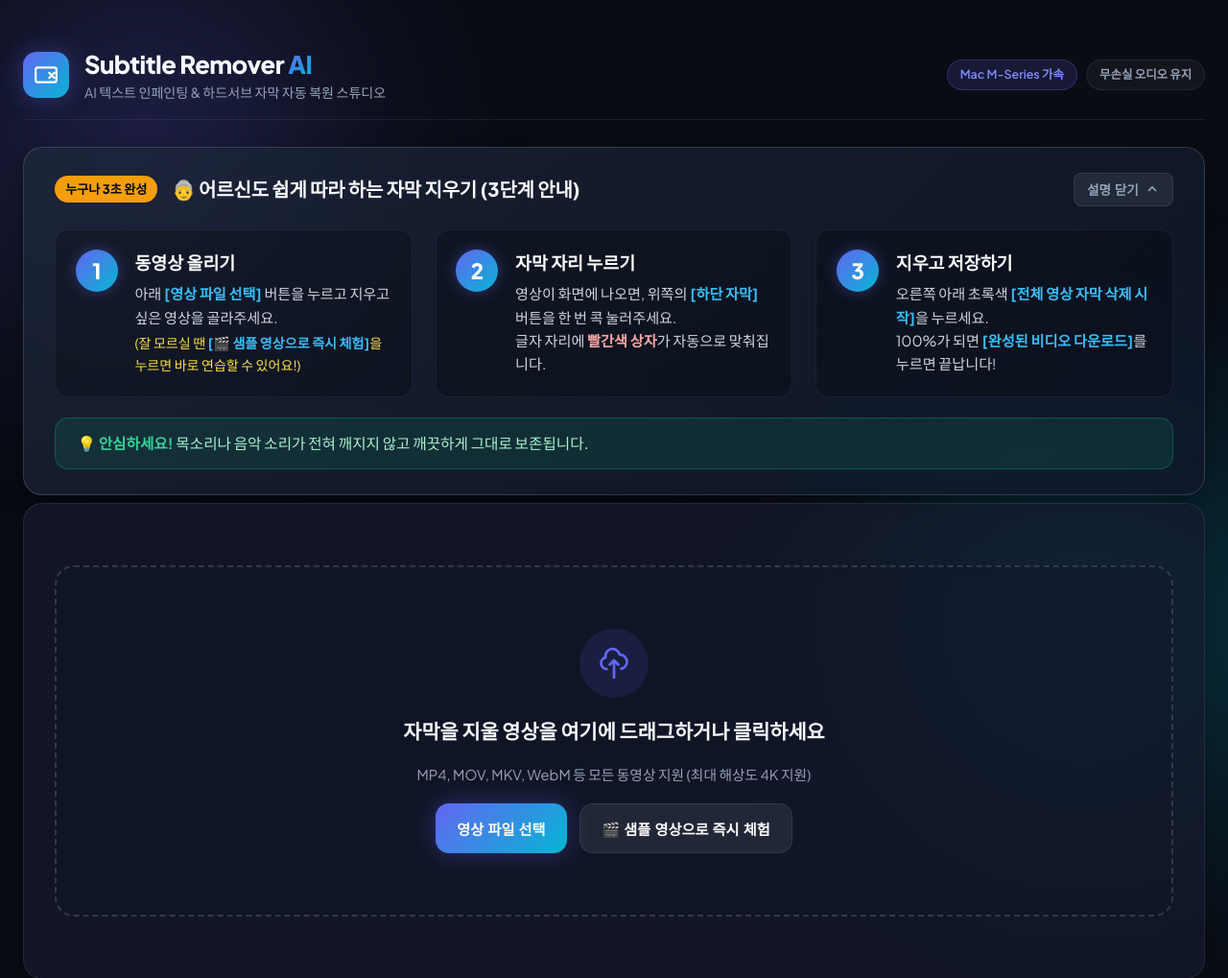
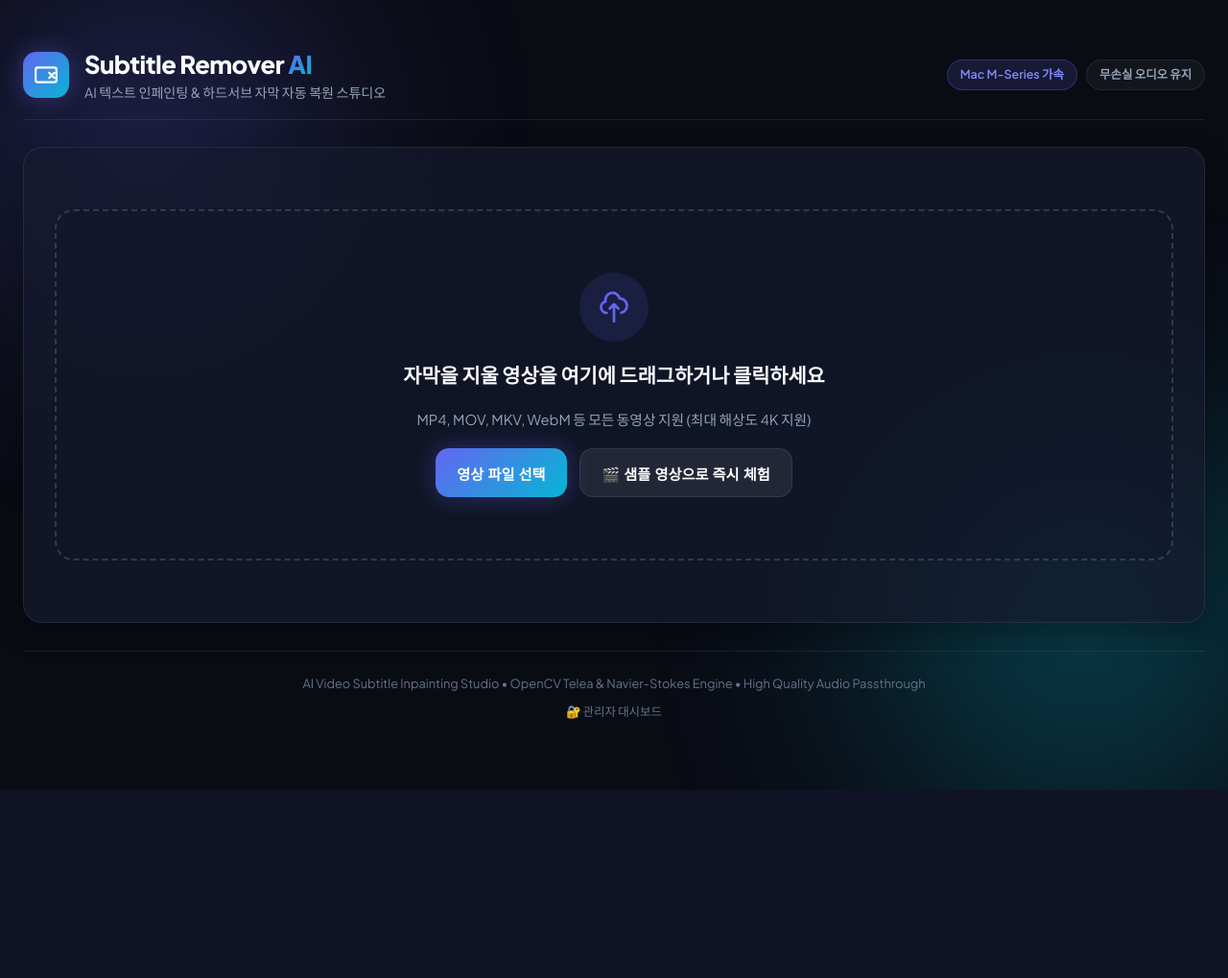
Before and after one commit to dlfldhk423-create/video-subtitle-remover, a FastAPI app: page / in a window 1280 px wide. Shown: the top 1019 px of the page at 96% size. After the commit the page ends 823 px from the top, so only its background shows below. Run offline with FastAPI, Linux system fonts and the light colour scheme.

Commit message:
refactor: 복잡한 설명란 제거 및 깔끔하고 직관적인 미니멀 UI로 정리

```diff
--- a/static/css/style.css
+++ b/static/css/style.css
@@ -772,159 +772,6 @@ body {
   border-top: 1px solid var(--card-border);
 }
 
-/* ==========================================================================
-   Senior Friendly 3-Step Guide Styles
-   ========================================================================== */
-.senior-guide-card {
-  background: linear-gradient(135deg, rgba(30, 41, 59, 0.7) 0%, rgba(15, 23, 42, 0.85) 100%);
-  border: 1px solid rgba(148, 163, 184, 0.25);
-  box-shadow: 0 10px 25px rgba(0, 0, 0, 0.4);
-  padding: 1.6rem 2rem;
-  margin-bottom: 0.5rem;
-}
-
-.senior-guide-header {
-  display: flex;
-  justify-content: space-between;
-  align-items: center;
-  cursor: pointer;
-  user-select: none;
-}
-
-.sg-title-wrap {
-  display: flex;
-  align-items: center;
-  gap: 0.9rem;
-  flex-wrap: wrap;
-}
-
-.sg-badge {
-  background: #f59e0b;
-  color: #000;
-  font-size: 0.82rem;
-  font-weight: 800;
-  padding: 0.25rem 0.7rem;
-  border-radius: var(--radius-full);
-}
-
-.sg-title {
-  font-size: 1.25rem;
-  font-weight: 800;
-  color: #f8fafc;
-  letter-spacing: -0.01em;
-}
-
-.btn-toggle-guide {
-  background: rgba(255, 255, 255, 0.08);
-  border: 1px solid var(--card-border);
-  color: var(--text-muted);
-  padding: 0.4rem 0.8rem;
-  border-radius: var(--radius-sm);
-  display: flex;
-  align-items: center;
-  gap: 0.4rem;
-  font-size: 0.85rem;
-  font-weight: 600;
-  cursor: pointer;
-  transition: all var(--transition-fast);
-}
-.btn-toggle-guide:hover {
-  background: rgba(255, 255, 255, 0.15);
-  color: #fff;
-}
-
-.toggle-arrow {
-  width: 16px;
-  height: 16px;
-  transition: transform 0.3s ease;
-}
-.toggle-arrow.collapsed {
-  transform: rotate(180deg);
-}
-
-.senior-steps-grid {
-  display: grid;
-  grid-template-columns: repeat(3, 1fr);
-  gap: 1.5rem;
-  margin-top: 1.5rem;
-}
-@media (max-width: 900px) {
-  .senior-steps-grid {
-    grid-template-columns: 1fr;
-    gap: 1rem;
-  }
-}
-
-.senior-step {
-  display: flex;
-  gap: 1.1rem;
-  align-items: flex-start;
-  background: rgba(0, 0, 0, 0.25);
-  padding: 1.3rem;
-  border-radius: var(--radius-md);
-  border: 1px solid rgba(255, 255, 255, 0.06);
-}
-
-.step-num {
-  width: 44px;
-  height: 44px;
-  border-radius: 50%;
-  background: var(--accent-gradient);
-  color: #fff;
-  font-size: 1.4rem;
-  font-weight: 900;
-  display: flex;
-  align-items: center;
-  justify-content: center;
-  flex-shrink: 0;
-  box-shadow: 0 0 15px rgba(99, 102, 241, 0.4);
-}
-
-.step-content {
-  flex: 1;
-}
-
-.step-title {
-  font-size: 1.15rem;
-  font-weight: 800;
-  color: #fff;
-  margin-bottom: 0.4rem;
-}
-
-.step-desc {
-  font-size: 0.95rem;
-  color: #cbd5e1;
-  line-height: 1.6;
-}
-.step-desc strong {
-  color: #38bdf8;
-}
-.step-desc em {
-  font-style: normal;
-  color: #fde047;
-  font-size: 0.88rem;
-  display: inline-block;
-  margin-top: 0.2rem;
-}
-.highlight-red {
-  color: #fca5a5;
-  font-weight: bold;
-}
-
-.senior-tip-banner {
-  margin-top: 1.3rem;
-  background: rgba(16, 185, 129, 0.12);
-  border: 1px solid rgba(16, 185, 129, 0.3);
-  color: #a7f3d0;
-  padding: 0.9rem 1.4rem;
-  border-radius: var(--radius-md);
-  font-size: 0.98rem;
-  font-weight: 500;
-}
-.senior-tip-banner strong {
-  color: #34d399;
-}
-
 /* 유틸리티 */
 .hidden {
   display: none !important;
--- a/static/js/app.js
+++ b/static/js/app.js
@@ -19,20 +19,6 @@ document.addEventListener('DOMContentLoaded', () => {
   const btnLoadSample = document.getElementById('btn-load-sample');
   const uploadLoading = document.getElementById('upload-loading');
   const uploadStatusText = document.getElementById('upload-status-text');
-
-  // 시니어 가이드 접기/펼치기
-  const seniorGuideToggle = document.getElementById('senior-guide-toggle');
-  const seniorGuideBody = document.getElementById('senior-guide-body');
-  const guideToggleText = document.getElementById('guide-toggle-text');
-  const toggleArrow = document.getElementById('toggle-arrow');
-
-  if (seniorGuideToggle) {
-    seniorGuideToggle.addEventListener('click', () => {
-      const isHidden = seniorGuideBody.classList.toggle('hidden');
-      toggleArrow.classList.toggle('collapsed', isHidden);
-      guideToggleText.textContent = isHidden ? '설명 보기' : '설명 닫기';
-    });
-  }
 
   const uploadSection = document.getElementById('upload-section');
   const editorSection = document.getElementById('editor-section');
--- a/templates/index.html
+++ b/templates/index.html
@@ -36,61 +36,6 @@
     </header>
 
     <main class="main-content">
-      <!-- 시니어 친화형 3단계 쉬운 사용 가이드 -->
-      <section class="card senior-guide-card">
-        <div class="senior-guide-header" id="senior-guide-toggle">
-          <div class="sg-title-wrap">
-            <span class="sg-badge">누구나 3초 완성</span>
-            <h2 class="sg-title">👵 어르신도 쉽게 따라 하는 자막 지우기 (3단계 안내)</h2>
-          </div>
-          <button type="button" class="btn-toggle-guide" id="btn-toggle-guide">
-            <span id="guide-toggle-text">설명 닫기</span>
-            <svg class="toggle-arrow" id="toggle-arrow" viewBox="0 0 24 24" fill="none" stroke="currentColor" stroke-width="2.5">
-              <polyline points="18 15 12 9 6 15"></polyline>
-            </svg>
-          </button>
-        </div>
-
-        <div id="senior-guide-body" class="senior-steps-grid">
-          <div class="senior-step">
-            <div class="step-num">1</div>
-            <div class="step-content">
-              <h3 class="step-title">동영상 올리기</h3>
-              <p class="step-desc">
-                아래 <strong>[영상 파일 선택]</strong> 버튼을 누르고 지우고 싶은 영상을 골라주세요.<br>
-                <em>(잘 모르실 땐 <strong>[🎬 샘플 영상으로 즉시 체험]</strong>을 누르면 바로 연습할 수 있어요!)</em>
-              </p>
-            </div>
-          </div>
-
-          <div class="senior-step">
-            <div class="step-num">2</div>
-            <div class="step-content">
-              <h3 class="step-title">자막 자리 누르기</h3>
-              <p class="step-desc">
-                영상이 화면에 나오면, 위쪽의 <strong>[하단 자막]</strong> 버튼을 한 번 콕 눌러주세요.<br>
-                글자 자리에 <span class="highlight-red">빨간색 상자</span>가 자동으로 맞춰집니다.
-              </p>
-            </div>
-          </div>
-
-          <div class="senior-step">
-            <div class="step-num">3</div>
-            <div class="step-content">
-              <h3 class="step-title">지우고 저장하기</h3>
-              <p class="step-desc">
-                오른쪽 아래 초록색 <strong>[전체 영상 자막 삭제 시작]</strong>을 누르세요.<br>
-                100%가 되면 <strong>[완성된 비디오 다운로드]</strong>를 누르면 끝납니다!
-              </p>
-            </div>
-          </div>
-        </div>
-
-        <div class="senior-tip-banner">
-          💡 <strong>안심하세요!</strong> 목소리나 음악 소리가 전혀 깨지지 않고 깨끗하게 그대로 보존됩니다.
-        </div>
-      </section>
-
       <!-- 1단계: 업로드 영역 -->
       <section id="upload-section" class="card upload-card">
         <div id="drop-zone" class="drop-zone">
```
Also changed, not shown: README.md.
